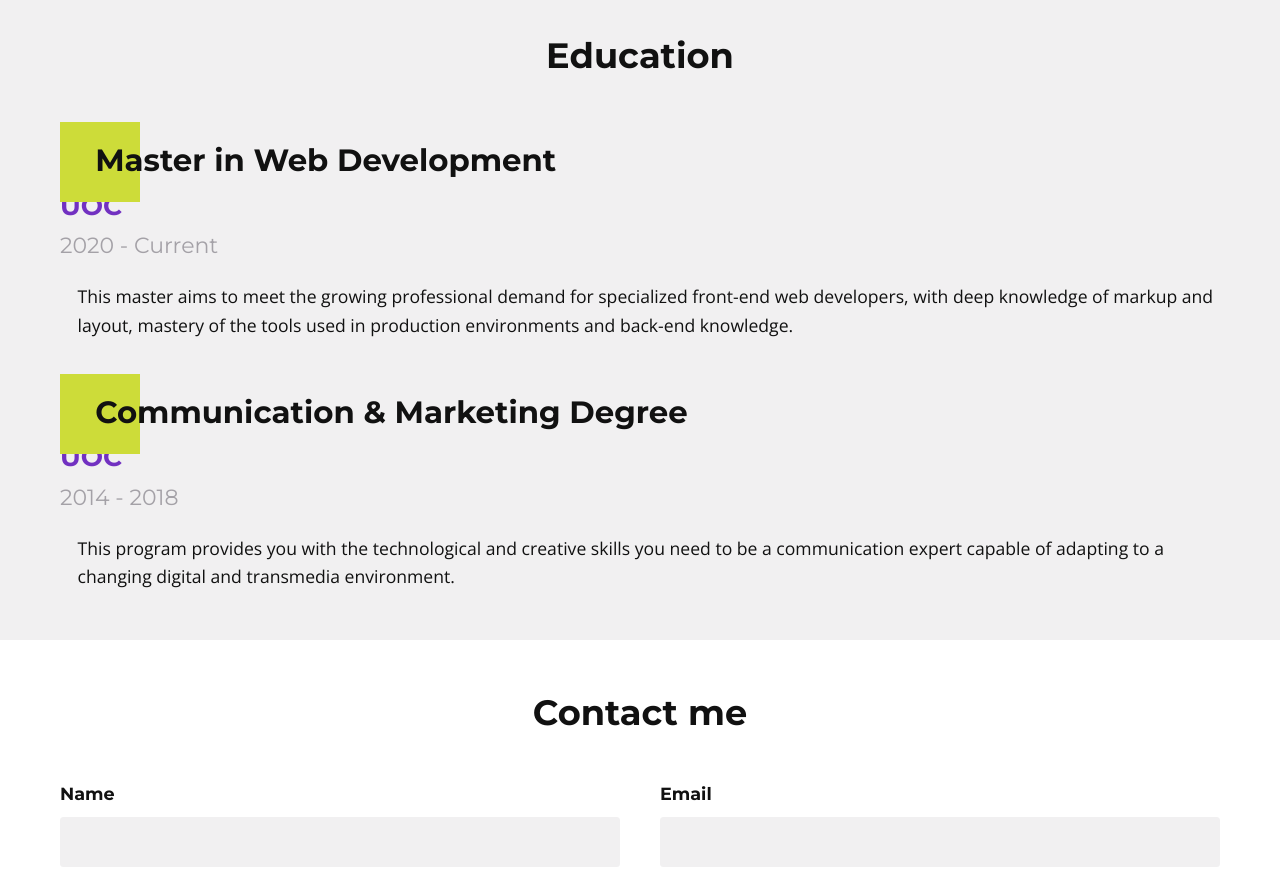
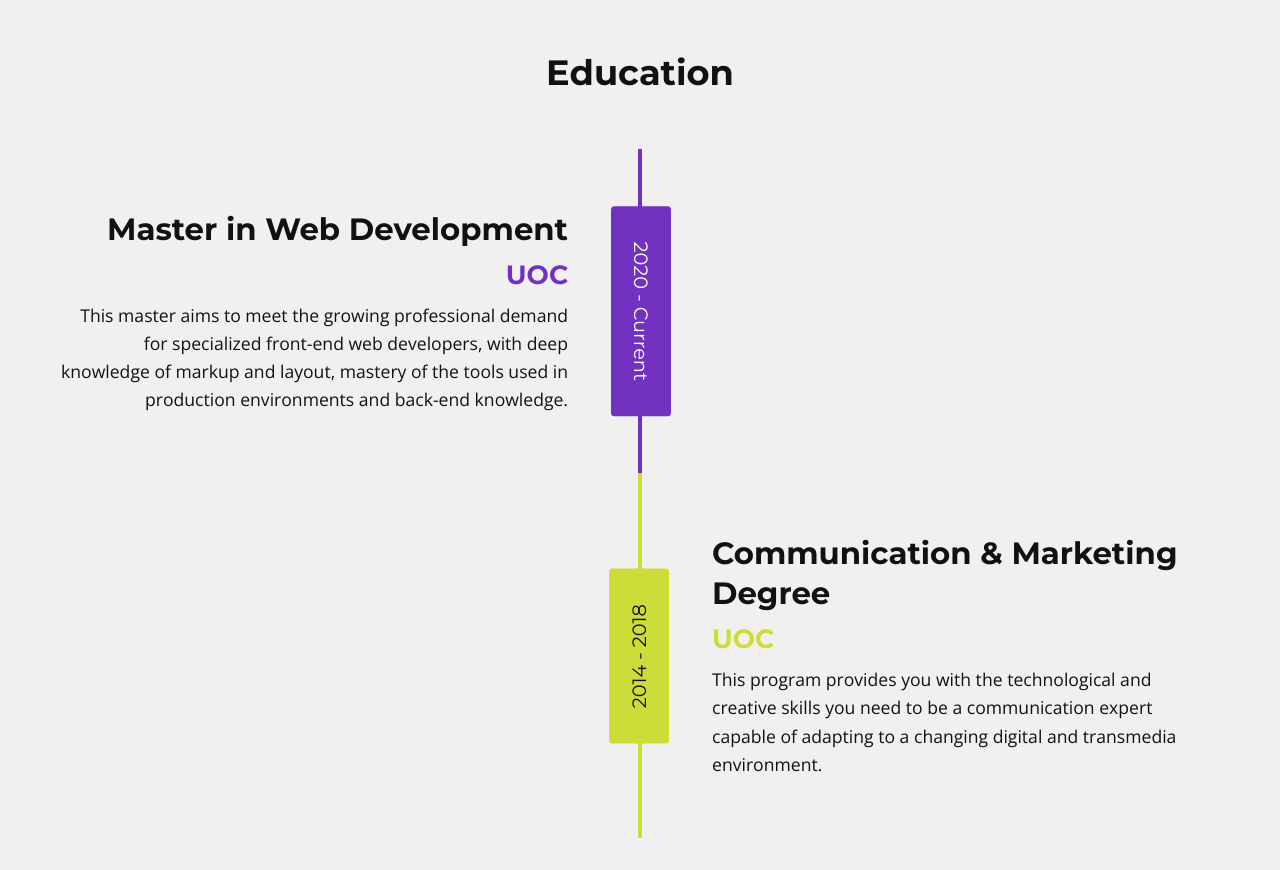
Before and after one commit to lluiscortes/html-css-2-pac1, a website built with Parcel: page src/index.html in a window 1280 px wide. Shown: the part 1640-2510 px from the top of the page. Built offline with nearby package versions, Linux system fonts and the light colour scheme.

Commit message:
Education blocks.

```diff
--- a/src/assets/styles/parts/_education.scss
+++ b/src/assets/styles/parts/_education.scss
@@ -1,7 +1,8 @@
 .education {
+  margin-bottom: 2rem;
 
-  &:not(:last-child) {
-    margin-bottom: 2rem;
+  &:last-child {
+    margin-bottom: 0;
   }
 
   .education__degree {
@@ -32,7 +33,7 @@
   }
 
   .education__date {
-    font-size: 1.25rem;
+    font-size: 1.5rem;
     color: $gray;
     font-weight: $font-weight-base;
     margin-bottom: 1.25rem;
@@ -42,4 +43,65 @@
     padding: 0 0 0 1rem;
     margin: 0;
   }
+
+  @media only screen and (min-width: $md-breakpoint) {
+    width: calc(50% + 2px);
+    margin-bottom: 0;
+    position: relative;
+    padding-top: 60px;
+    padding-bottom: 60px;
+    text-align: right;
+    border-right: 4px solid $primary-color;
+    padding-right: 70px;
+
+    .education__degree {
+      padding: 0;
+
+      &:before {
+        display: none;
+      }
+    }
+
+    .education__school {
+
+    }
+
+    .education__date {
+      position: absolute;
+      right: -108px;
+      top: calc(50% - 30px);
+      transform: rotate(90deg);
+      margin: 0;
+      padding: 1rem 2rem;
+      background: $primary-color;
+      border-radius: $border-radius;
+      color: $white;
+      font-size: $font-size-base;
+    }
+
+    .education__description {
+      padding: 0;
+    }
+
+    &:nth-child(odd) {
+      margin-left: auto;
+      border-left: 4px solid $secondary-color;
+      border-right: 0;
+      padding-left: 70px;
+      padding-right: 0;
+      text-align: left;
+
+      .education__school {
+        color: $secondary-color;
+      }
+
+      .education__date {
+        transform: rotate(-90deg);
+        background-color: $secondary-color;
+        color: $body-color;
+        left: -90px;
+        right: auto;
+      }
+    }
+  }
 }
--- a/src/assets/styles/parts/_section.scss
+++ b/src/assets/styles/parts/_section.scss
@@ -3,7 +3,7 @@
 
   .section__heading {
     text-align: center;
-    margin-bottom: 2.5rem;
+    margin-bottom: 3rem;
     font-size: 2rem;
   }
   // Section Light
--- a/src/index.html
+++ b/src/index.html
@@ -146,20 +146,20 @@
         <h2 class="section__heading">Education</h2>
 
         <div class="education">
-            <h2 class="education__degree">Master in Web Development</h2>
-            <h3 class="education__school">UOC</h3>
+            <h2 class="education__degree" data-aos="fade-right">Master in Web Development</h2>
+            <h3 class="education__school" data-aos="fade-right">UOC</h3>
             <h4 class="education__date">2020 - Current</h4>
-            <p class="education__description">
+            <p class="education__description" data-aos="fade-right">
                 This master aims to meet the growing professional demand for specialized front-end web developers,
                 with deep knowledge of markup and layout, mastery of the tools used in production environments and back-end knowledge.
             </p>
         </div>
 
         <div class="education">
-            <h2 class="education__degree">Communication & Marketing Degree</h2>
-            <h3 class="education__school">UOC</h3>
+            <h2 class="education__degree" data-aos="fade-left">Communication & Marketing Degree</h2>
+            <h3 class="education__school" data-aos="fade-left">UOC</h3>
             <h4 class="education__date">2014 - 2018</h4>
-            <p class="education__description">
+            <p class="education__description" data-aos="fade-left">
                 This program provides you with the technological and creative skills you need to be a communication
                 expert capable of adapting to a changing digital and transmedia environment.
             </p>
```
